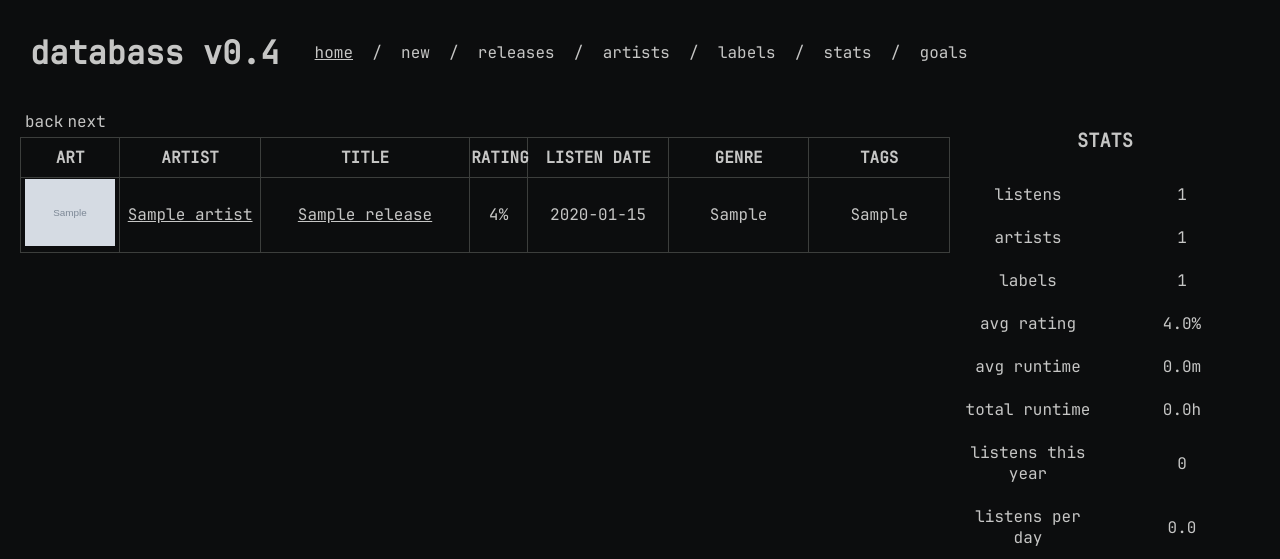
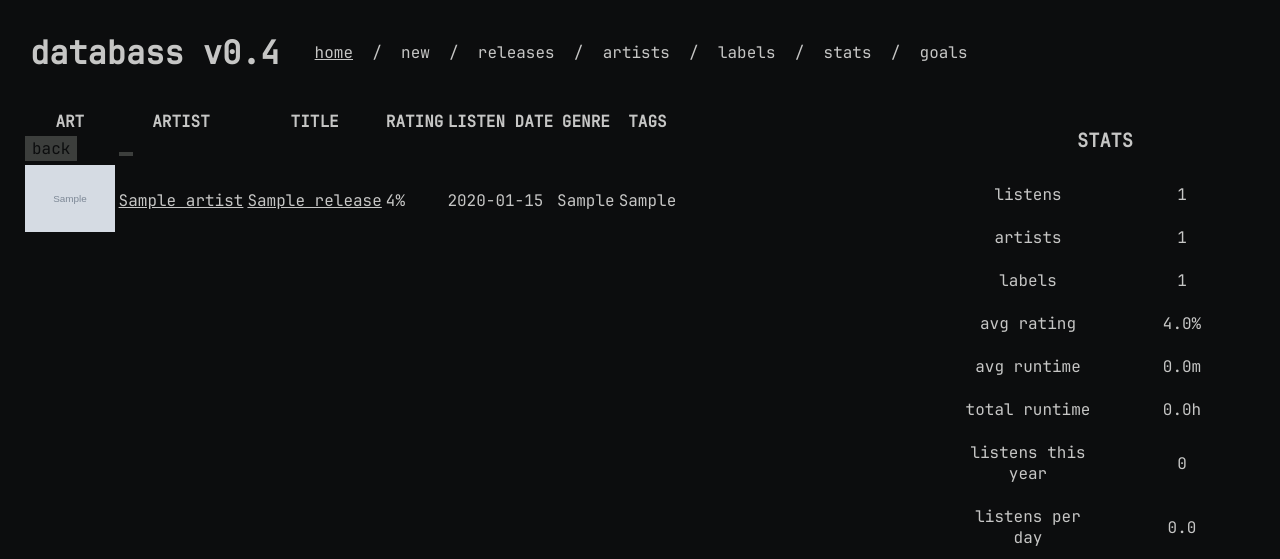
Before and after one commit to chunned/databass, a Flask app: page / in a window 1280 px wide. Shown: the top 559 px of the page. Run offline with Flask 3, Linux system fonts and the light colour scheme; tables that the repository leaves empty hold one stand-in row (values such as "Sample post"); grey boxes marked "Sample" are stand-in pictures; parts of the project's set-up code (start-up, migrations or seed data) failed here and were passed over; some libraries are stand-ins or nearby versions.

Commit message:
Change homepage pagination styling

```diff
--- a/templates/index.html
+++ b/templates/index.html
@@ -6,16 +6,16 @@
             <tr>
                 <td>
                     {% if pagination.has_prev %}
-                        <a href="/home?page={{ pagination.page - 1 }}" class="link">back</a>
+                        <button onclick="window.location.href='/home?page={{ pagination.page - 1 }}'" class="box">back</button>
                     {% else %}
-                        back
+                        <button disabled style="color: var(--color-black);">back</button>
                     {% endif %}
                 </td>
                 <td>
                     {% if pagination.has_next %}
-                        <a href="/home?page={{ pagination.page + 1 }}" class="link">next</a>
+                        <button onclick="window.location.href='/home?page={{ pagination.page + 1 }}'" class="box">next</button>
                     {% else %}
-                        next
+                        <button disabled style="color: var(--color-black);>next</button>
                     {% endif %}
                 </td>
             </tr>
--- a/templates/search/static.html
+++ b/templates/search/static.html
@@ -4,7 +4,6 @@
         <td>
             {% if pagination.has_prev %}
                 <button type="button" class="box page-btn" data-direction="prev" id="prev_page" value="{{ pagination.page - 1 }}">back</button>
-                <!--<a href="/search?page={{ pagination.page - 1 }}" class="link">back</a>-->
             {% else %}
             <button type="button" class="box" disabled style="color: var(--color-black);">back</button>
             {% endif %}
@@ -12,7 +11,6 @@
         <td>
             {% if pagination.has_next %}
                 <button type="button" class="box page-btn" data-direction="next" id="next_page" value="{{ pagination.page + 1 }}">next</button>
-<!--                <a href="/search?page={{ pagination.page + 1 }}" class="link">next</a>-->
             {% else %}
                 <button type="button" class="box" disabled style="color: var(--color-black);">next</button>
             {% endif %}
```
